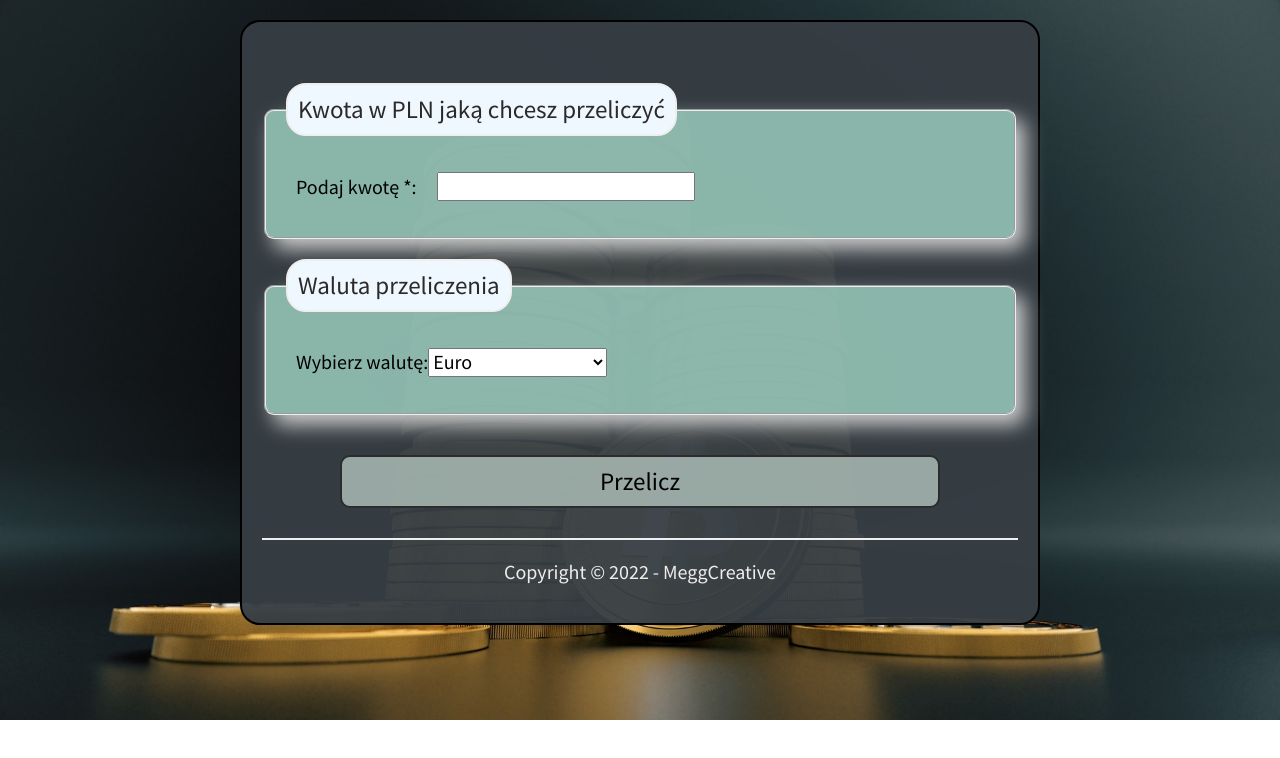
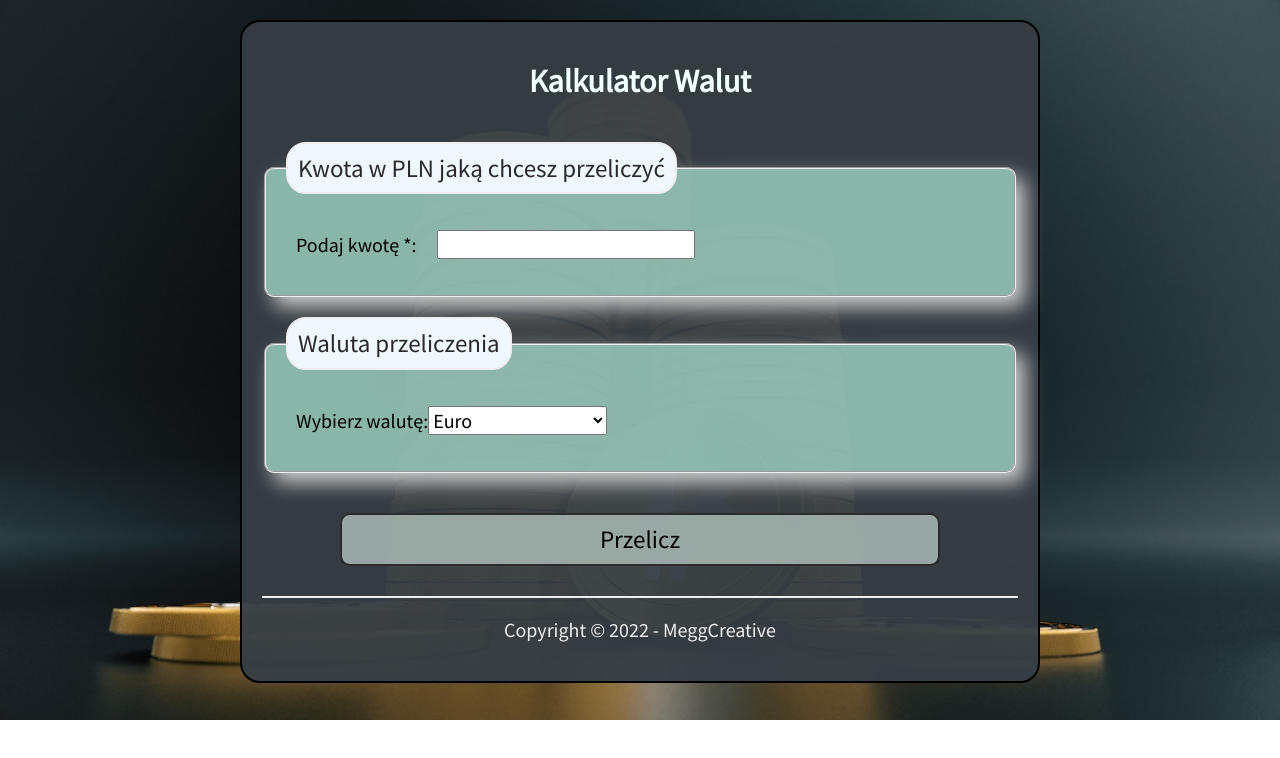
Before and after one commit to nikita3331/exchanger-react, a React (Create React App) app: page / in a window 1280 px wide. Shown: the top 758 px of the page. Built offline with nearby package versions, Linux system fonts and the light colour scheme.

Commit message:
headerContent renamed

```diff
--- a/src/Header/index.js
+++ b/src/Header/index.js
@@ -1,8 +1,8 @@
 import "./style.css";
 
-const Header = ({ headerContent }) => (
+const Header = ({ content }) => (
   <header className="header">
-    <h1>{headerContent}</h1>
+    <h1>{content}</h1>
   </header>
 );
 
```
